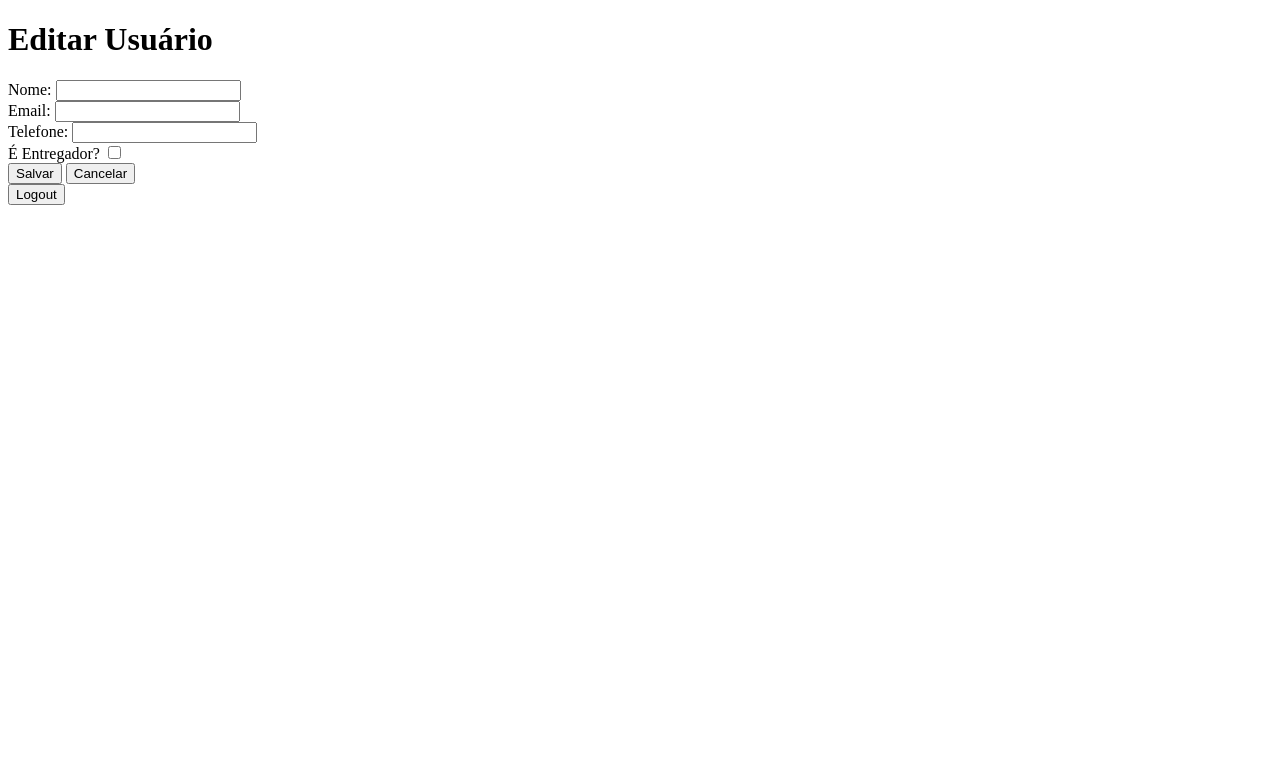
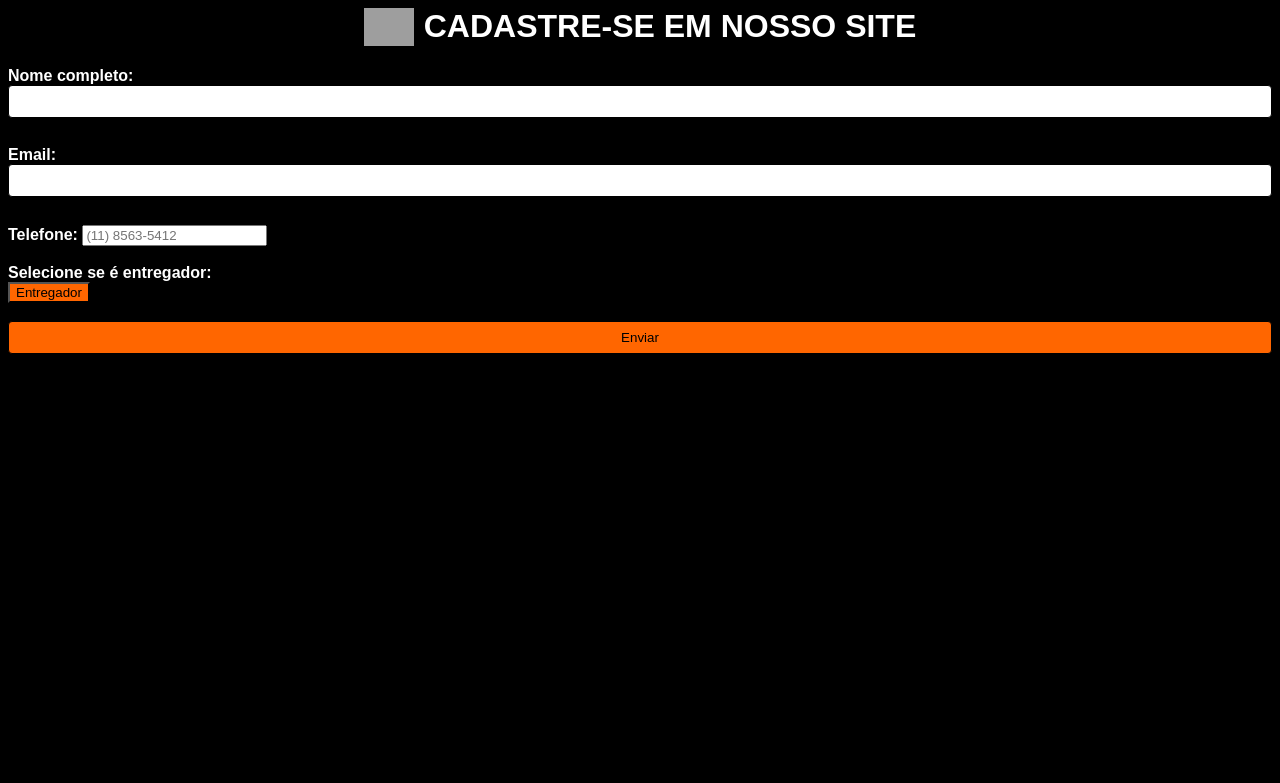
Before and after one commit to matheuslei/EntregaMaisProjeto, a Flask app: template templates/editar.html in a window 1280 px wide. Shown: the top 783 px of the page. Run offline with Flask 3, Linux system fonts and the light colour scheme; the template is opened without the code that fills it, so the values that code supplies are empty; grey boxes are pictures that could not be loaded.

Commit message:
Update Jefferson editar.html

```diff
--- a/templates/editar.html
+++ b/templates/editar.html
@@ -1,38 +1,102 @@
-<!DOCTYPE html>
-<html>
+<html lang="pt-BR">
   <head>
-    <title>Editar Usuário</title>
+    <meta charset="UTF-8" />
+    <meta name="viewport" content="width=device-width, initial-scale=1.0" />
+    <title>Projeto - Cadastro</title>
+    <style>
+      body {
+        font-family: Arial, sans-serif;
+        background-color: black; /* Adicionando o fundo preto */
+        color: white; /* Alterando a cor do texto para branco */
+      }
+      label {
+        font-weight: bold;
+      }
+      input[type="text"],
+      input[type="email"],
+      input[type="submit"],
+      input[type="checkbox"] {
+        padding: 8px;
+        margin-bottom: 10px;
+        border-radius: 4px;
+        border: 1px solid #000000;
+        width: 100%;
+        box-sizing: border-box;
+      }
+      input[type="submit"],
+      button {
+        background-color: #ff6600;
+        color: rgb(0, 0, 0);
+        cursor: pointer;
+      }
+      input[type="submit"]:hover,
+      button:hover {
+        background-color: #ff5100;
+      }
+      h1 {
+        text-align: center;
+        display: flex;
+        align-items: center;
+        justify-content: center;
+      }
+      img {
+        width: 50px; /* ajuste o tamanho conforme necessário */
+        margin-right: 10px;
+      }
+    </style>
   </head>
   <body>
-    <h1>Editar Usuário</h1>
-    <form method="POST" action="/editar/{{ user.id }}">
-      <label for="nome">Nome:</label>
-      <input type="text" name="nome" value="{{ user.nome }}" required />
-      <br />
+    <h1>
+      <img src="./entregador.png" alt="Entrega Mais Logo" /> CADASTRE-SE EM
+      NOSSO SITE
+    </h1>
+    <form method="POST" action="/" onsubmit="return validarFormulario()">
+      <label for="nome">Nome completo:</label>
+      <input type="text" id="nome" name="nome" required /><br /><br />
+
       <label for="email">Email:</label>
-      <input type="email" name="email" value="{{ user.email }}" required />
-      <br />
+      <input type="email" id="email" name="email" required /><br /><br />
+
       <label for="telefone">Telefone:</label>
-      <input type="text" name="telefone" value="{{ user.telefone }}" required />
-      <br />
-      <label for="eh_entregador">É Entregador?</label>
       <input
-        type="checkbox"
-        name="eh_entregador"
-        {%
-        if
-        user.eh_entregador
-        %}checked{%
-        endif
-        %}
-      />
-      <br />
-      <button type="submit">Salvar</button>
-      <a href="/consulta"><button type="button">Cancelar</button></a>
+        type="tel"
+        id="telefone"
+        name="telefone"
+        pattern="[0-9]{2}-[0-9]{5}-[0-9]{4}"
+        placeholder="(11) 8563-5412"
+        required
+      /><br /><br />
+
+      <label for="eh_entregador">Selecione se é entregador:</label><br />
+      <button type="button" id="botaoEntregador" onclick="marcarEntregador()">
+        Entregador</button
+      ><br /><br />
+
+      <input type="hidden" id="eh_entregador" name="eh_entregador" />
+      <!-- campo oculto para envio do formulário -->
+
+      <input type="submit" value="Enviar" />
     </form>
-    <!-- consulta.html e editar.html -->
-    <form method="GET" action="/logout">
-      <button type="submit">Logout</button>
-    </form>
+
+    <script>
+      function validarFormulario() {
+        var nomeCompleto = document.getElementById("nome").value;
+        var email = document.getElementById("email").value;
+        var telefone = document.getElementById("telefone").value;
+
+        if (nomeCompleto === "" || email === "" || telefone === "") {
+          alert("Por favor, preencha todos os campos obrigatórios.");
+          return false;
+        }
+      }
+
+      function marcarEntregador() {
+        var checkbox = document.getElementById("eh_entregador");
+        var botao = document.getElementById("botaoEntregador");
+
+        checkbox.checked = !checkbox.checked; // alternar estado do checkbox
+        botao.classList.toggle("selecionado"); // alternar classe para estilização
+      }
+    </script>
   </body>
 </html>
```
